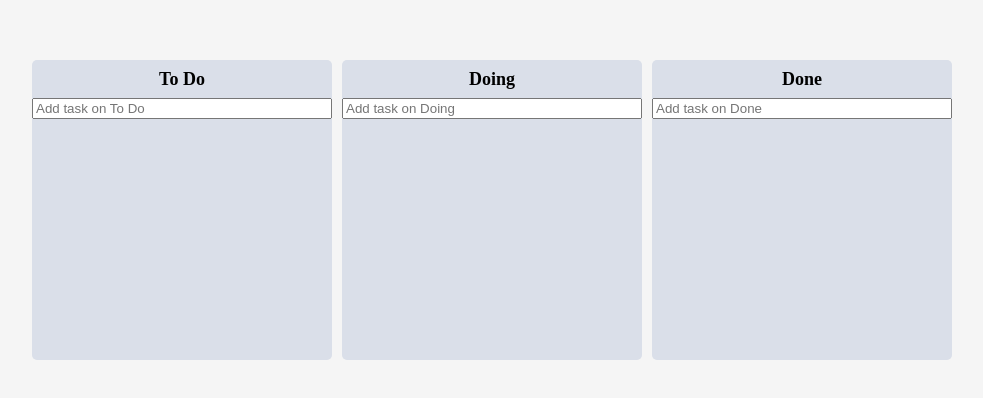
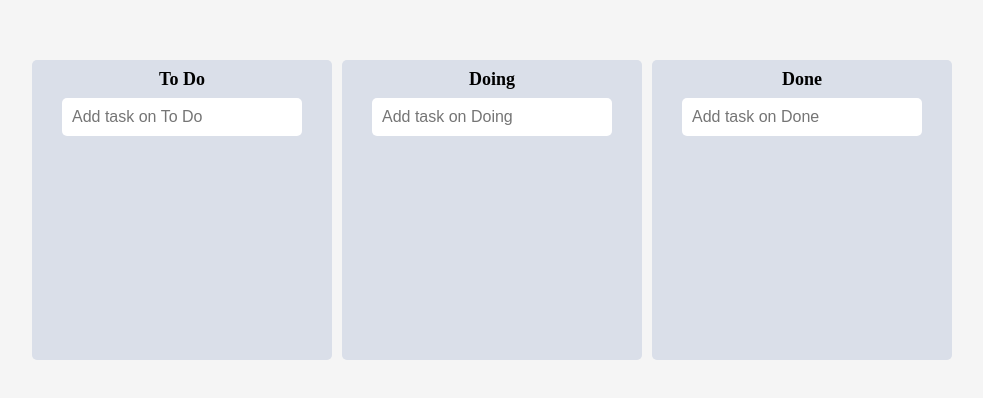
Before and after one commit to redonearth/react-master-class, a React (Create React App) app: page /kanban in a window 1280 px wide. Shown: the part 190-588 px from the top of the page, without its empty margins (148-1131 px from the left). Built offline with nearby package versions, Linux system fonts and the light colour scheme.

Commit message:
스타일링 수정

```diff
--- a/src/routes/projects/kanban/Board.tsx
+++ b/src/routes/projects/kanban/Board.tsx
@@ -41,8 +41,15 @@ const Area = styled.div<IAreaProps>`
 
 const Form = styled.form`
   width: 100%;
+  display: flex;
+  justify-content: center;
+  padding-bottom: 10px;
   input {
-    width: 100%;
+    width: 80%;
+    border: 0;
+    border-radius: 5px;
+    padding: 10px;
+    font-size: 16px;
   }
 `;
 
```
